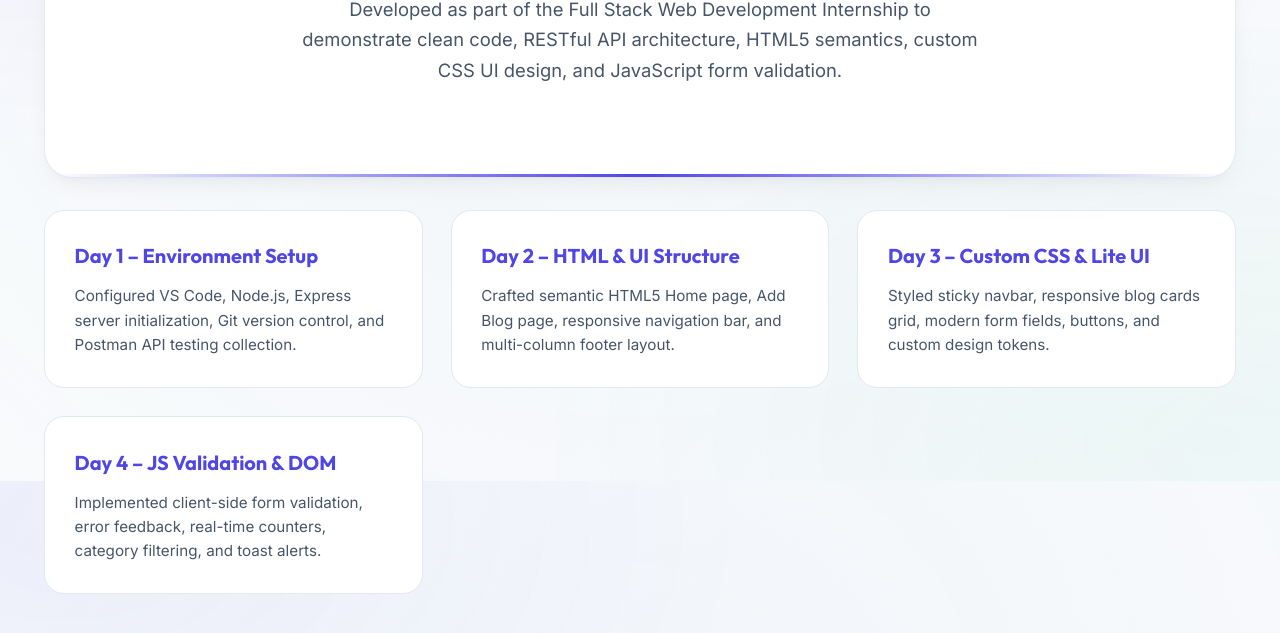
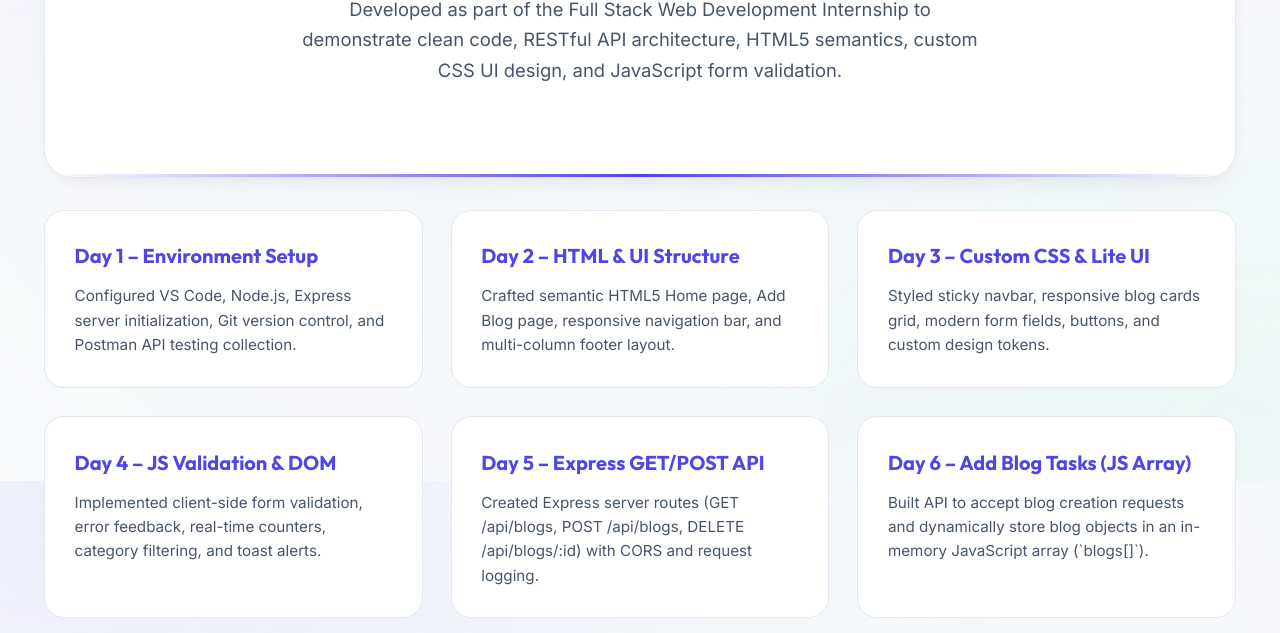
Before and after one commit to Bhavikpathak8/internship_project, a website: page public/about.html in a window 1280 px wide. Shown: the part 319-952 px from the top of the page. Drawn offline with Linux system fonts and the light colour scheme.

Commit message:
Day 6 - Add Blog Tasks: Create API endpoint to add blog posts and store in JavaScript array

```diff
--- a/public/about.html
+++ b/public/about.html
@@ -96,6 +96,28 @@
                     toast alerts.
                 </p>
             </div>
+
+            <div
+                style="background: var(--bg-card); border: 1px solid var(--border); padding: 1.85rem; border-radius: var(--radius-lg);">
+                <h3
+                    style="font-family: var(--font-heading); font-size: 1.25rem; margin-bottom: 0.75rem; color: var(--primary);">
+                    Day 5 – Express GET/POST API</h3>
+                <p style="color: var(--text-secondary); font-size: 0.95rem;">
+                    Created Express server routes (GET /api/blogs, POST /api/blogs, DELETE /api/blogs/:id) with CORS and
+                    request logging.
+                </p>
+            </div>
+
+            <div
+                style="background: var(--bg-card); border: 1px solid var(--border); padding: 1.85rem; border-radius: var(--radius-lg);">
+                <h3
+                    style="font-family: var(--font-heading); font-size: 1.25rem; margin-bottom: 0.75rem; color: var(--primary);">
+                    Day 6 – Add Blog Tasks (JS Array)</h3>
+                <p style="color: var(--text-secondary); font-size: 0.95rem;">
+                    Built API to accept blog creation requests and dynamically store blog objects in an in-memory
+                    JavaScript array (`blogs[]`).
+                </p>
+            </div>
         </div>
 
         <div
```
Also changed, not shown: server.js (+8 -2 lines).
